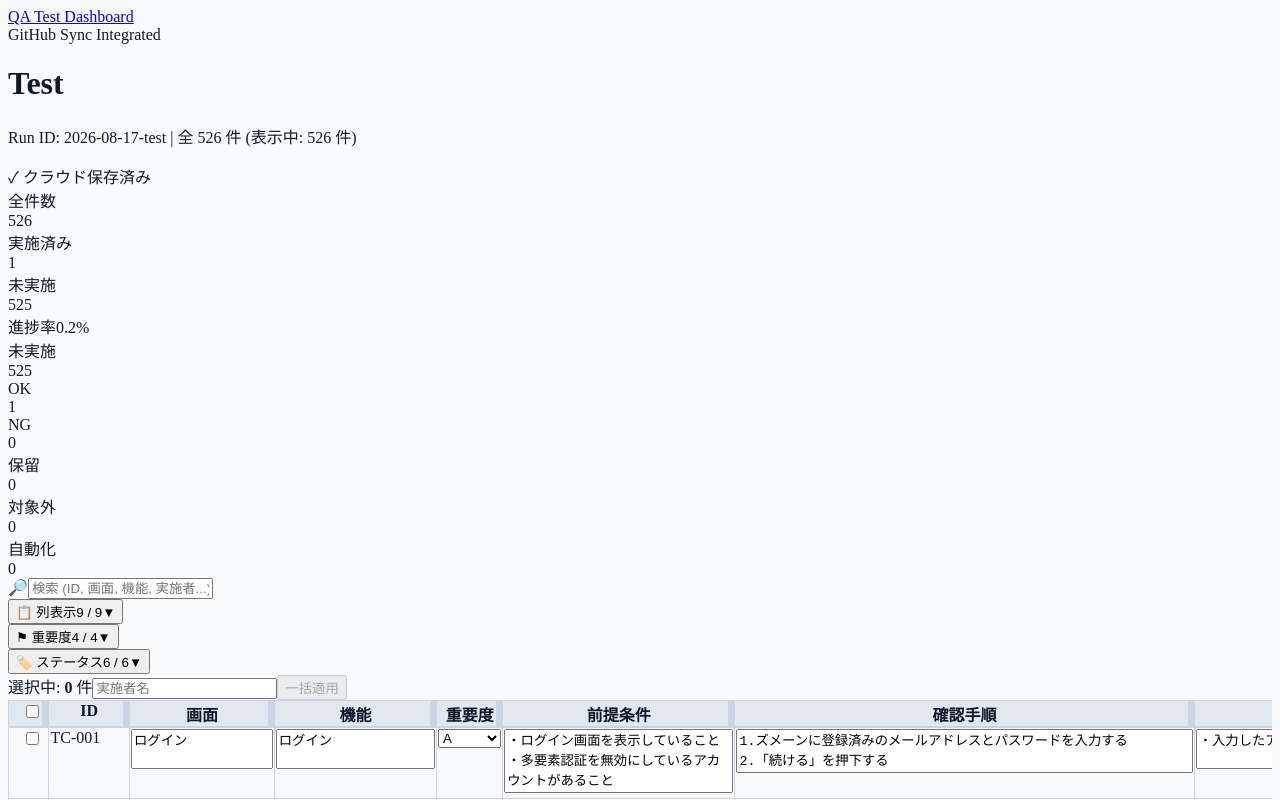
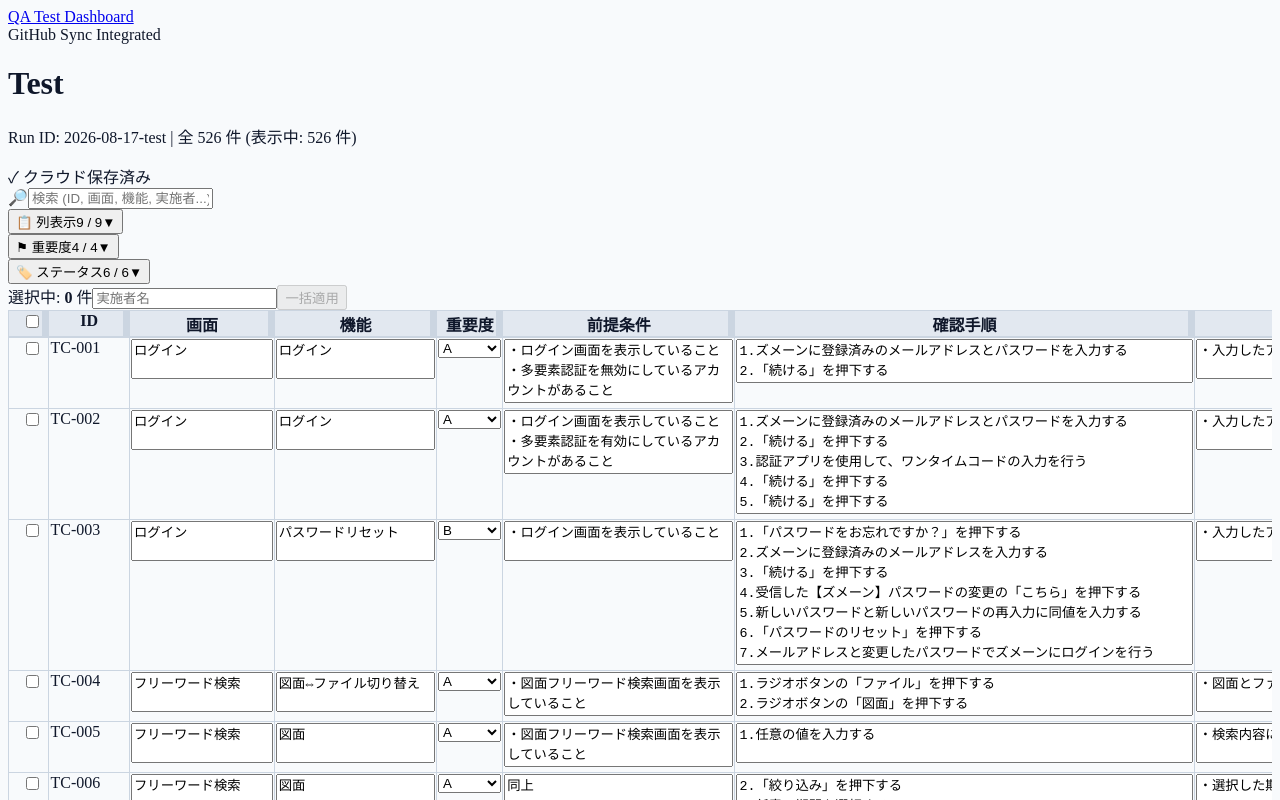
Before and after one commit to kentomurata435/qa-dashboard-app, a Next.js app: page /runs/2026-08-17-test in a window 1280 px wide. Shown: the top 800 px of the page. Built offline with nearby package versions, Linux system fonts and the light colour scheme.

Commit message:
style: remove red-box summary panel

```diff
--- a/app/runs/[runId]/page.tsx
+++ b/app/runs/[runId]/page.tsx
@@ -665,8 +665,7 @@
 
   return (
     <div className="space-y-3 max-w-[1900px] mx-auto pb-12">
-      <div className="bg-white border border-slate-200 rounded-xl shadow-sm p-3">
-        <div className="flex flex-col gap-2 md:flex-row md:items-center md:justify-between">
+      <div className="flex items-center justify-between gap-2 px-1 py-1">
         <div>
           <h1 className="text-[18px] md:text-[20px] font-bold text-slate-900 tracking-tight leading-none">{runData.title}</h1>
           <p className="text-[11px] text-slate-500 mt-1.5">
@@ -690,54 +689,6 @@
               ⚠️ 保存エラー
             </span>
           )}
-          </div>
-        </div>
-
-        <div className="mt-3 border-t border-slate-200 pt-3">
-          <div className="flex flex-row flex-wrap items-stretch justify-between gap-2.5">
-            <div className="flex flex-row flex-wrap items-stretch gap-2 text-[11px] text-slate-600">
-              <div className="bg-slate-50 border border-slate-200 rounded-lg px-2.5 py-2 min-w-[110px]">
-                <div className="text-[10px] uppercase tracking-[0.08em] text-slate-500">全件数</div>
-                <div className="mt-1 text-lg font-black text-slate-900">{statusSummary.total}</div>
-              </div>
-              <div className="bg-slate-50 border border-slate-200 rounded-lg px-2.5 py-2 min-w-[110px]">
-                <div className="text-[10px] uppercase tracking-[0.08em] text-slate-500">実施済み</div>
-                <div className="mt-1 text-lg font-black text-emerald-700">{statusSummary.completed}</div>
-              </div>
-              <div className="bg-slate-50 border border-slate-200 rounded-lg px-2.5 py-2 min-w-[110px]">
-                <div className="text-[10px] uppercase tracking-[0.08em] text-slate-500">未実施</div>
-                <div className="mt-1 text-lg font-black text-slate-700">{statusSummary.remaining}</div>
-              </div>
-            </div>
-
-            <div className="min-w-[220px] max-w-[320px] w-full sm:w-[260px] flex items-center">
-              <div className="w-full">
-                <div className="flex items-center justify-between text-[11px] text-slate-600 mb-1">
-                  <span>進捗率</span>
-                  <span className="font-bold text-slate-900">{statusSummary.progressRateText}</span>
-                </div>
-                <div className="h-2.5 w-full rounded-full bg-slate-200 overflow-hidden">
-                  <div
-                    className="h-full rounded-full bg-gradient-to-r from-sky-500 to-emerald-500 transition-all duration-300"
-                    style={{ width: `${Math.min(statusSummary.progressRate, 100)}%` }}
-                  />
-                </div>
-              </div>
-            </div>
-          </div>
-
-          <div className="mt-3 grid grid-cols-2 sm:grid-cols-3 xl:grid-cols-6 gap-2">
-            {ALL_STATUSES.map((status) => {
-              const statusKey = status.key as keyof typeof statusSummary;
-              const value = statusSummary[statusKey] ?? 0;
-              return (
-                <div key={status.key} className={`rounded-lg border px-2.5 py-2 ${status.color} border-opacity-60 bg-white`}>
-                  <div className="text-[10px] font-bold uppercase tracking-[0.08em] opacity-80">{status.label}</div>
-                  <div className="mt-1 text-lg font-black leading-none">{value}</div>
-                </div>
-              );
-            })}
-          </div>
         </div>
       </div>
 
```
Lines whose indentation alone changed are shown as unchanged.
